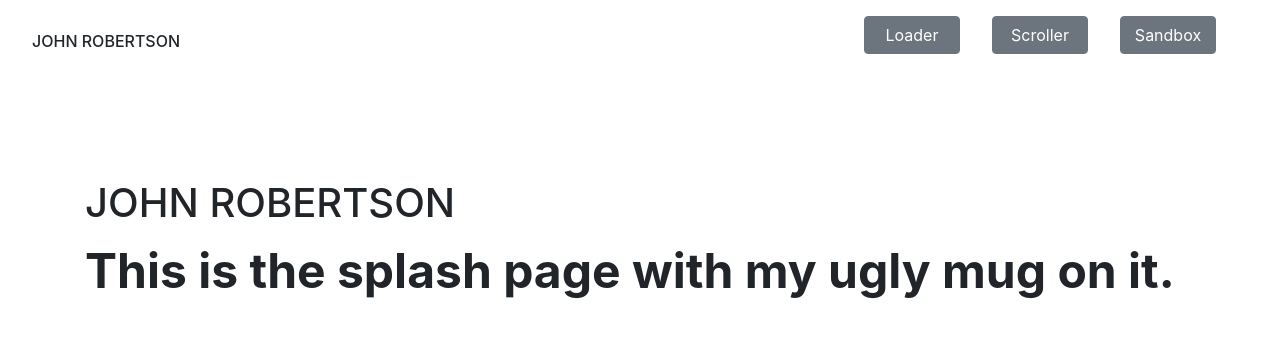
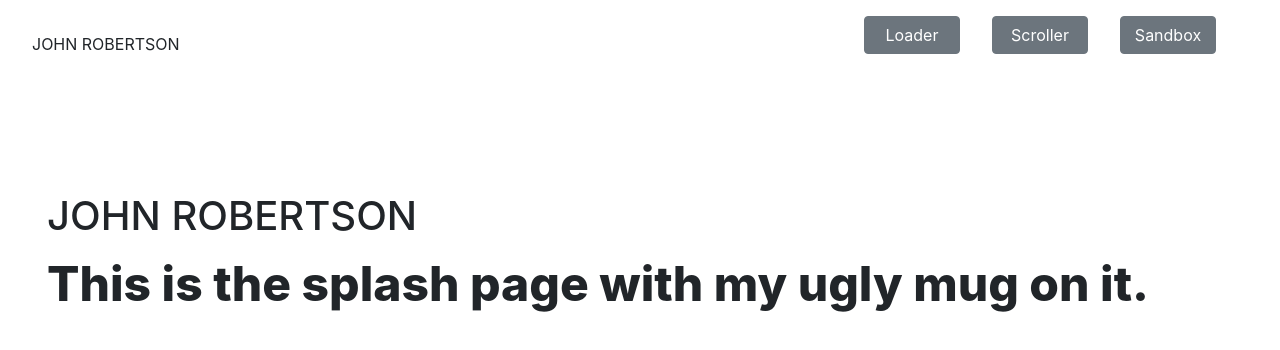
Before and after one commit to jrobs87/portfolio-react-scroll-trigger, a React (Create React App) app: page /scroll in a window 1280 px wide. Shown: the top 350 px of the page. Built offline with nearby package versions, Linux system fonts and the light colour scheme.

Commit message:
pre module deletion

```diff
--- a/src/App.js
+++ b/src/App.js
@@ -9,7 +9,7 @@ class App extends Component {
   render() {
     return (
       <Fade exit={true}>
-        <div style={{  position: 'relative', top: '18em', textAlign: 'center', background: 'none', margin: 'auto'}}>
+        <div style={{  position: 'relative', top: '20em', textAlign: 'center', background: 'none', margin: 'auto'}}>
         LOADER PAGE
         <Link to='/scroll'><Button variant="primary">Enter</Button></Link>
         </div>
--- a/src/RTG.js
+++ b/src/RTG.js
@@ -1,12 +1,16 @@
 import React from 'react';
-import Fade from 'react-reveal'
+import Fade from 'react-reveal';
+import { Container } from 'react-bootstrap';
 
 function RTG() {
-    return  (
+    return (
         <Fade exit={true}>
- <h1 style={{  position: 'relative', top: '8em', textAlign: 'center', background: 'none', margin: 'auto'}}>
-    REACT TRANS GROUP TEST
+            <Container fluid={true}>
+                <h1 style={{ position: 'relative', top: '8em', textAlign: 'center', background: 'none', margin: 'auto' }}>
+                    REACT TRANS GROUP TEST
     </h1>
+            </Container>
+
         </Fade>
     )
 
--- a/src/ScrollTester.js
+++ b/src/ScrollTester.js
@@ -128,9 +128,9 @@ class ScrollTester extends Component {
 
     render() {
         return <div style={style} onScroll={this.handleScroll} onWheel={this.handleScroll}>
-            <h6>JOHN ROBERTSON</h6>
+            <p>JOHN ROBERTSON</p>
             <br />
-            <Panel view={this.state.panels[this.state.panelCurrent]} keys={this.state.panelCurrent} />
+            <Panel view={this.state.panels[this.state.panelCurrent]} state={this.state} keys={this.state.panelCurrent} />
         </div>
     }
 }
--- a/src/panel.js
+++ b/src/panel.js
@@ -8,11 +8,11 @@ class Panel extends Component {
         // console.log(this.props);
         if (this.props.keys === 0) {
             return (
-                <Container>
+                <Container fluid={true}>
                     <Row>
                         <Col>
                             <Fade exit={true} unmountOnExit={true}>
-                        <div style={{ fontSize: '3em', paddingTop: '2em', fontWeight: 700 }}>
+                                <div style={{ fontSize: '3em', paddingTop: '2em', fontWeight: 800 }}>
                                     <h1>JOHN ROBERTSON</h1>
                                     <p>This is the splash page with my ugly mug on it.</p>
                                 </div>
@@ -26,10 +26,10 @@ class Panel extends Component {
             )
         } else
             return (
-                <Container>
-                    <Row>
+                <Container fluid={true}>
+                    <Row style={{ paddingTop: '7em' }}>
                         <Col>
-                            <Fade bottom duration={111} distance={'20px'} exit={true} key={this.props.keys}>
+                            <Fade bottom duration={66} distance={'10px'} exit={true} key={this.props.keys}>
                                 <h3>{this.props.view.title}</h3>
                             </Fade>
                             <Fade bottom cascade distance={'10px'}>
@@ -39,7 +39,7 @@ class Panel extends Component {
                                 <p key={this.props.keys + this.props.view.client}>{this.props.view.client + ' ' + this.props.view.year}</p>
                             </Fade>
                             <div style={{ position: 'fixed', bottom: 1, left: 2 }}>
-                                {this.props.keys} of 3
+                                {this.props.keys} of {this.props.state.panels.length - 1}
                             </div>
                         </Col>
                     </Row>
```
Lines whose indentation alone changed are shown as unchanged.
